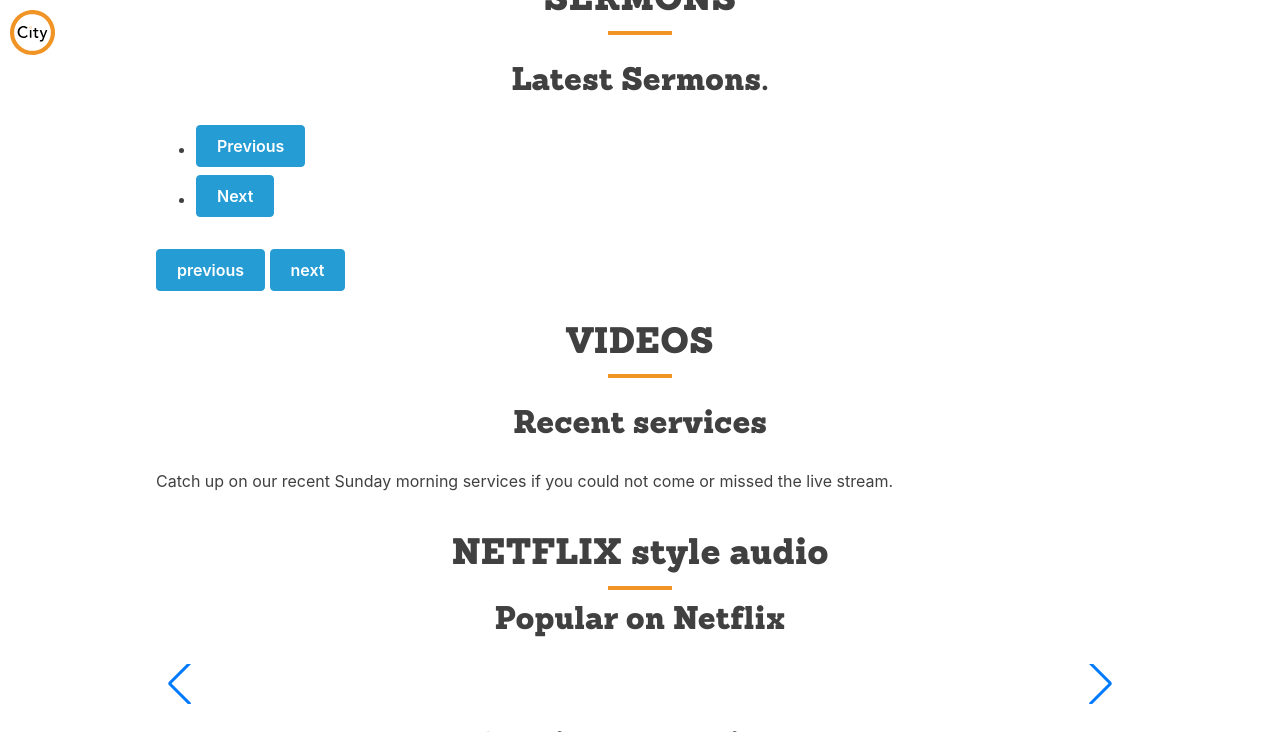
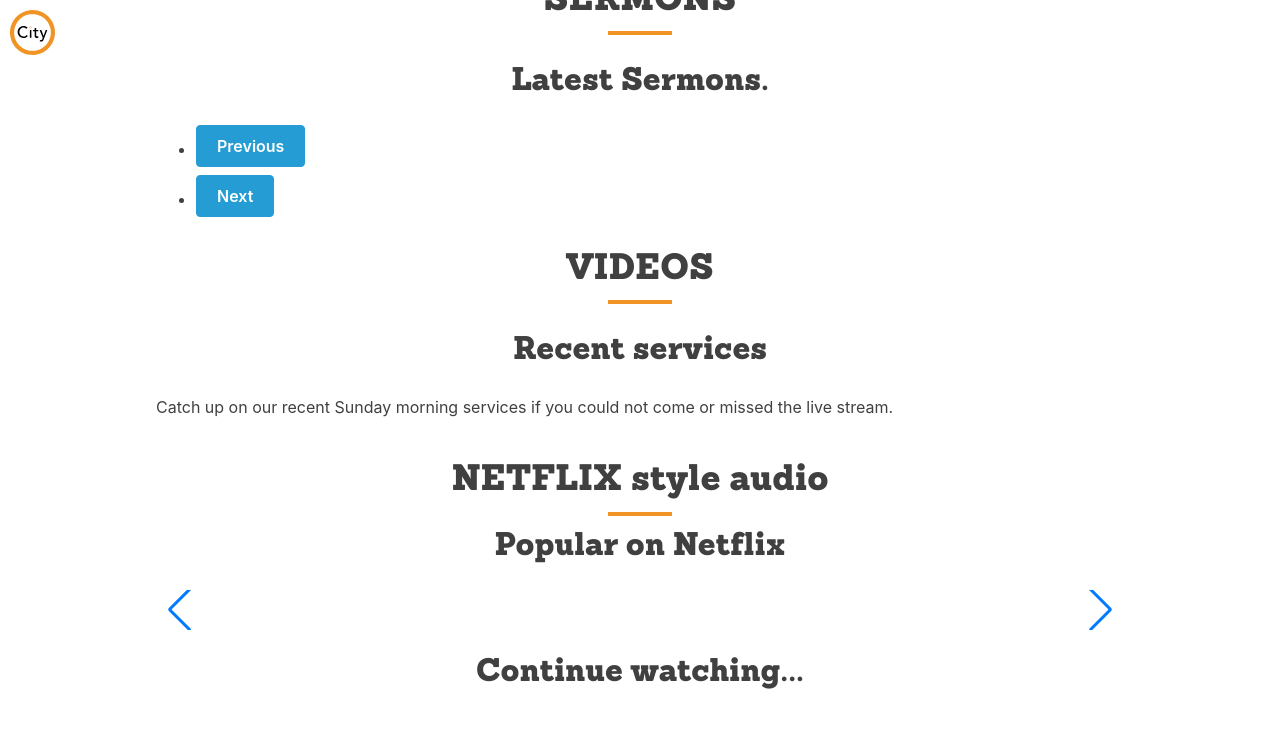
Before and after one commit to woodcox/city-jekyll, a Jekyll site: the page built from pages/_media/2021-01-02-video.md, in a window 1280 px wide and 900 px high, scrolled down 929 px, cut to the strip 0-732 px from the top of the window. Built offline with Jekyll 4.4.1, drawn with Linux system fonts in a browser that asks for light colours.

Commit message:
Update audio-cards.html

```diff
--- a/_includes/components/audio-cards.html
+++ b/_includes/components/audio-cards.html
@@ -1,4 +1,4 @@
-<div class="flex-row-carousel align-stretch" id="carouselScrollContainer" data-snap-slider="mediaSlider">{% for talk in site.data.sermons.items %}
+<div class="flex-row-carousel align-stretch" data-snap-slider="mediaSlider">{% for talk in site.data.sermons.items %}
   <div class="flex-tiny ty-half flex-medium med-one-third flex-large lg-one-fourth">
     <a class="card-image carousel-snap data-snap-slider-slides" href="{{ talk.enclosure.link }}">
       <div class="thumb" style="background: radial-gradient({{ site.colors.cityblue }}, {{ site.colors.citygreen }});">
@@ -17,6 +17,3 @@
   <li><button type="button">Previous</button></li>
   <li><button type="button">Next</button></li>
 </ul>
-
-<button id="slideGoBack" type="button">previous</button>
-<button id="slideGoNext" type="button">next</button>
```
